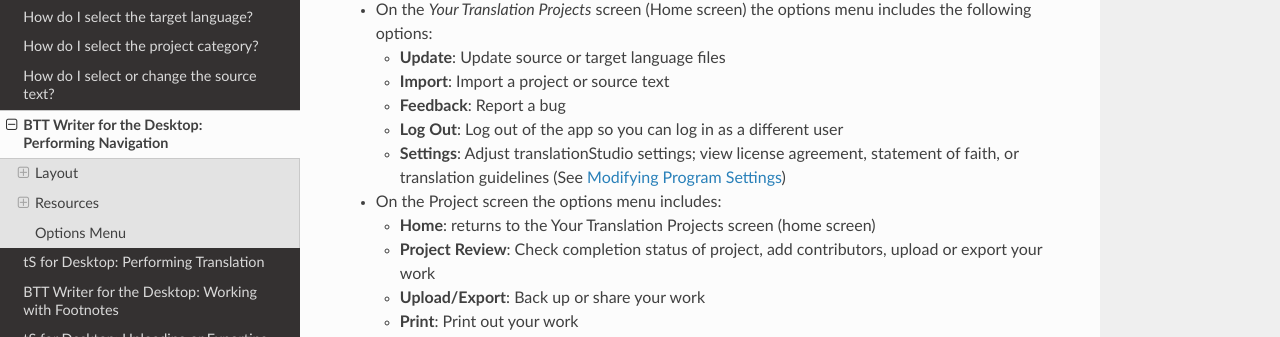
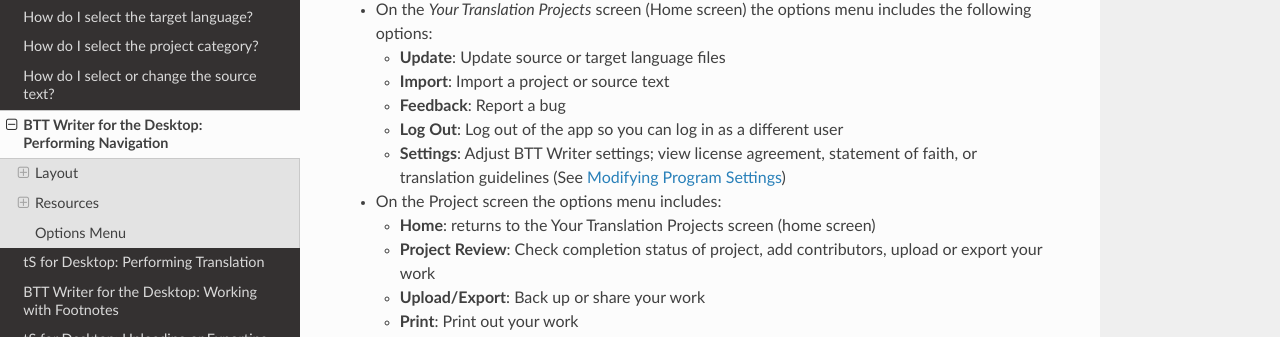
Before and after one commit to mondele/btt-writer-docs, a Sphinx documentation site: the page built from docs/dNavigate.rst, in a window 1280 px wide and 900 px high, scrolled down 4820 px. Shown: the part 281-618 px from the top of the window. Built offline with Sphinx 7.4.7 and the Read the Docs theme 2.0.0, drawn with Linux system fonts in a browser that asks for light colours; pages that are not in the unit, such as notebooks, are missing from menus; some of the changed text lies outside the part shown.

Commit message:
Update dNavigate.rst

```diff
--- a/docs/dNavigate.rst
+++ b/docs/dNavigate.rst
@@ -133,7 +133,7 @@
 
 **Blind Edit Mode**
 
-To use Blind Edit Mode, see *How do I set up to translate the Bible or Open Bible Stories?* in `translationStudio for the Desktop <https://github.com/WycliffeAssociates/btt-writer-docs/blob/master/docs/desktop.rst>`_
+To use Blind Edit Mode, see *How do I set up to translate the Bible or Open Bible Stories?* in `BTT Writer for the Desktop <https://github.com/WycliffeAssociates/btt-writer-docs/blob/master/docs/desktop.rst>`_
 
 If you change the settings to Blind Edit Mode, a third view is available for text projects. You access this Blind Edit view by clicking the icon that looks like two sheets of paper.
 
@@ -194,7 +194,7 @@
 
   * **Log Out**: Log out of the app so you can log in as a different user
 
-  * **Settings**: Adjust translationStudio settings; view license agreement, statement of faith, or translation guidelines  (See `Modifying Program Settings <https://github.com/WycliffeAssociates/btt-writer-docs/blob/master/docs/dSettings.rst>`_)
+  * **Settings**: Adjust BTT Writer settings; view license agreement, statement of faith, or translation guidelines  (See `Modifying Program Settings <https://github.com/WycliffeAssociates/btt-writer-docs/blob/master/docs/dSettings.rst>`_)
 
 * On the Project screen the options menu includes:
 
```
